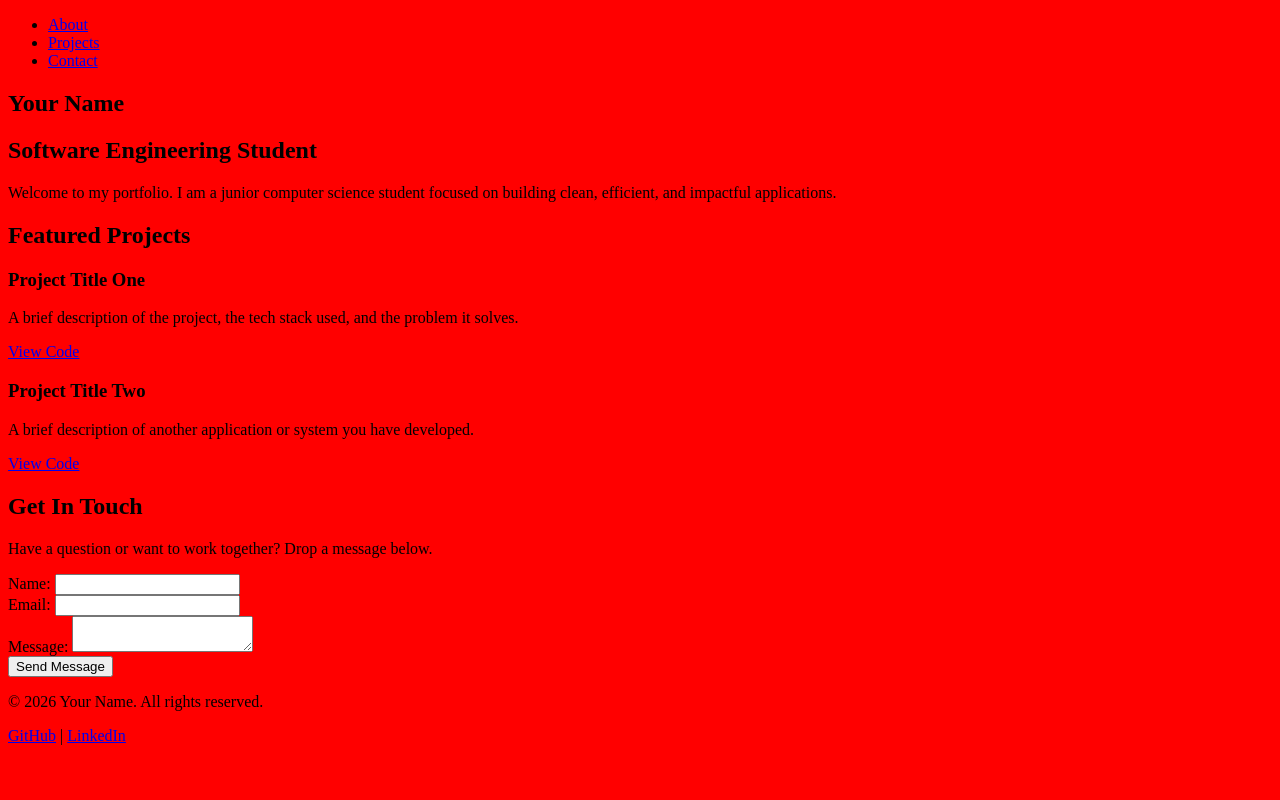
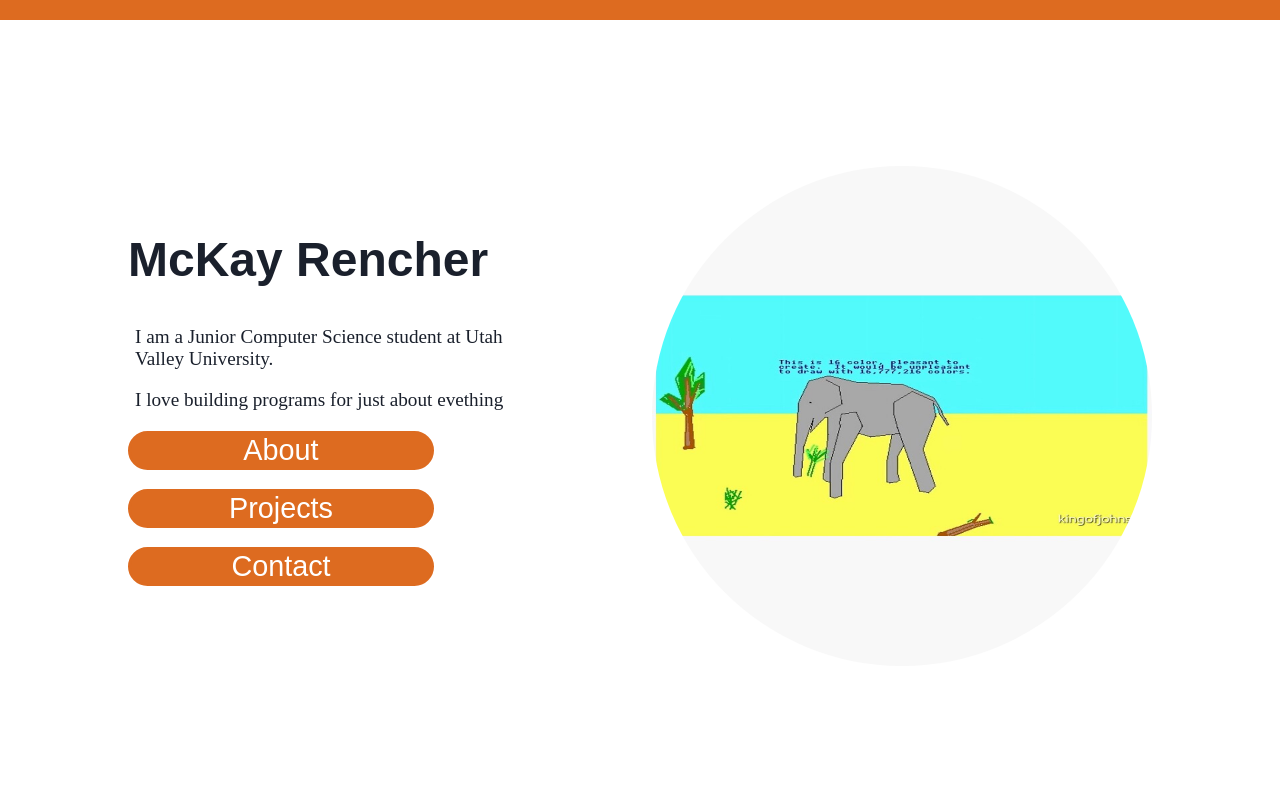
Before and after one commit to orange-dredge/Portfolio_McKay_Rencher, a plain HTML site: page index.html in a window 1280 px wide. Shown: the top 800 px of the page. Drawn offline with Linux system fonts and the light colour scheme.

Commit message:
Update Basic layout
Added a lot of stuff mostly to set up the home page. May vibe code some of it

```diff
--- a/index.html
+++ b/index.html
@@ -11,18 +11,50 @@
 <body>
 
     <!-- Header / Navigation -->
-    <header>
+    <div id="top-bar"></div>
+    <!--<header>
         <nav>
-            <ul>
+            <div id="name-on-nav">
+                McKay Rencher
+            </div>
+            <ul id="ul-list-nav-elements">
+
+
                 <li><a href="#about">About</a></li>
                 <li><a href="#projects">Projects</a></li>
                 <li><a href="#contact">Contact</a></li>
             </ul>
         </nav>
-    </header>
+    </header>-->
 
     <!-- Main Content Area -->
     <main>
+        <section id="home">
+            <div id="home-page-flex-box">
+                <div id="home-page-text">
+                    <div id="home-page-name">
+                        <p>McKay Rencher</p>
+                    </div>
+                    <div id="home-page-bio">
+                        <p>I am a Junior Computer Science student at Utah Valley University.</p>
+                        <p>I love building programs for just about evething</p>
+                    </div>
+                    <div id="home-page-nav">
+                        <ul id="home-page-nav-elements">
+                            <li><a href="#about">About</a></li>
+                            <li><a href="#projects">Projects</a></li>
+                            <li><a href="#contact">Contact</a></li>
+                        </ul>
+                    </div>
+                </div>
+                <div id="home-page-image">
+                    <img src="img/FunnyElepant.jpg" alt="Pic of McKay Rencher">
+                </div>
+            </div>
+
+
+
+        </section>
 
         <!-- About Me Section -->
         <section id="about">
--- a/style.css
+++ b/style.css
@@ -1,3 +1,135 @@
-body{
-    background-color: red;
+:root {
+    --primary-color: #dd6b20;      /* Sophisticated rust / dark amber */
+    --primary-hover: #b75616;      /* Deep autumn orange */
+    --bg-dark: #1a202c;            /* Premium dark theme space gray */
+    --text-main: #1a202c;          /* Solid dark text */
+    --text-muted: #4a5568;        /* Medium stone gray */
 }
+
+a {
+    text-decoration-line: none;
+    color: var(--text-main);
+}
+
+/* This outlines the Body*/
+    body {
+        margin: 0;
+        padding: 0;
+        color: var(--text-main);
+    }
+
+/* top bar above */
+    #top-bar {
+        margin: 0;
+        margin-bottom: 2px;
+        padding: 5px;
+        height: 10px;
+        background-color: var(--primary-color);
+    }
+
+/* This section outline the head */
+    #home {
+        display: flex;
+        justify-content: center;
+        flex-wrap: wrap;
+    }
+
+    #home-page-flex-box {
+        width: 80vw;
+        height: 99vh;
+        display: flex;
+        justify-content: center;
+        align-items: center;
+    }
+
+    #home-page-flex-box div {
+
+    }
+
+    /* Home page text content */
+
+        /* Head page name content */
+            #home-page-name {
+                height: 100%;
+                display: flex;
+                flex-direction: column;
+                justify-content: left;
+                align-items: flex-start;
+                font-size: 3em;
+                color: var(--text-main);
+                font-family: sans-serif;
+                font-weight: 700;
+                text-align: center;
+            }
+
+            #home-page-name p {
+                padding: 0;
+                margin: 0;
+                margin-bottom: 5%;
+
+            }
+
+
+
+        /* Home page bio info */
+            #home-page-bio{
+                list-style: circle;
+                margin-bottom: 20px;
+                margin-left: 7px;
+                font-size: 1.2em;
+            }
+        /* home page nav content */
+            #home-page-nav {
+                display: flex;
+                flex-direction: column;
+                justify-content: center;
+                width: 100%;
+                height: 100%;
+            }
+
+            #home-page-nav-elements {
+                display: flex;
+                flex-direction: column;
+                justify-content: center;
+                align-items: flex-start;
+                list-style: none;
+                height: 100%;
+                margin: 0;
+                padding: 0;
+            }
+
+            #home-page-nav-elements li {
+                font-size: 1.8em;
+                height: 50px;
+                margin-bottom: 2%;
+            }
+
+            #home-page-nav-elements li a {
+                background-color: var(--primary-color);
+                color: white; /* White text reads vastly better on an orange background */
+                border-style: solid;
+                border-color: var(--primary-color);
+                width: 300px;
+                display: inline-block;
+                text-align: center;
+                border-radius: 20px;
+                transition: color .4s ease, background-color .4s ease, border-color .4s ease;
+                font-family: sans-serif;
+            }
+
+            #home-page-nav-elements li a:hover {
+                background-color: var(--bg-dark); /* Smooth shift to premium midnight navy */
+                border-color: var(--bg-dark);
+                color: white;
+            }
+
+    /* Formating for home page image */
+    #home-page-image {
+        margin-left: 10vw;
+    }
+
+    #home-page-image img {
+        border-radius: 100%;
+        width: 500px;
+        height: 500px;
+    }
```
Also changed, not shown: img/FunnyElepant.jpg (added), img/WhenNo.png (added).
